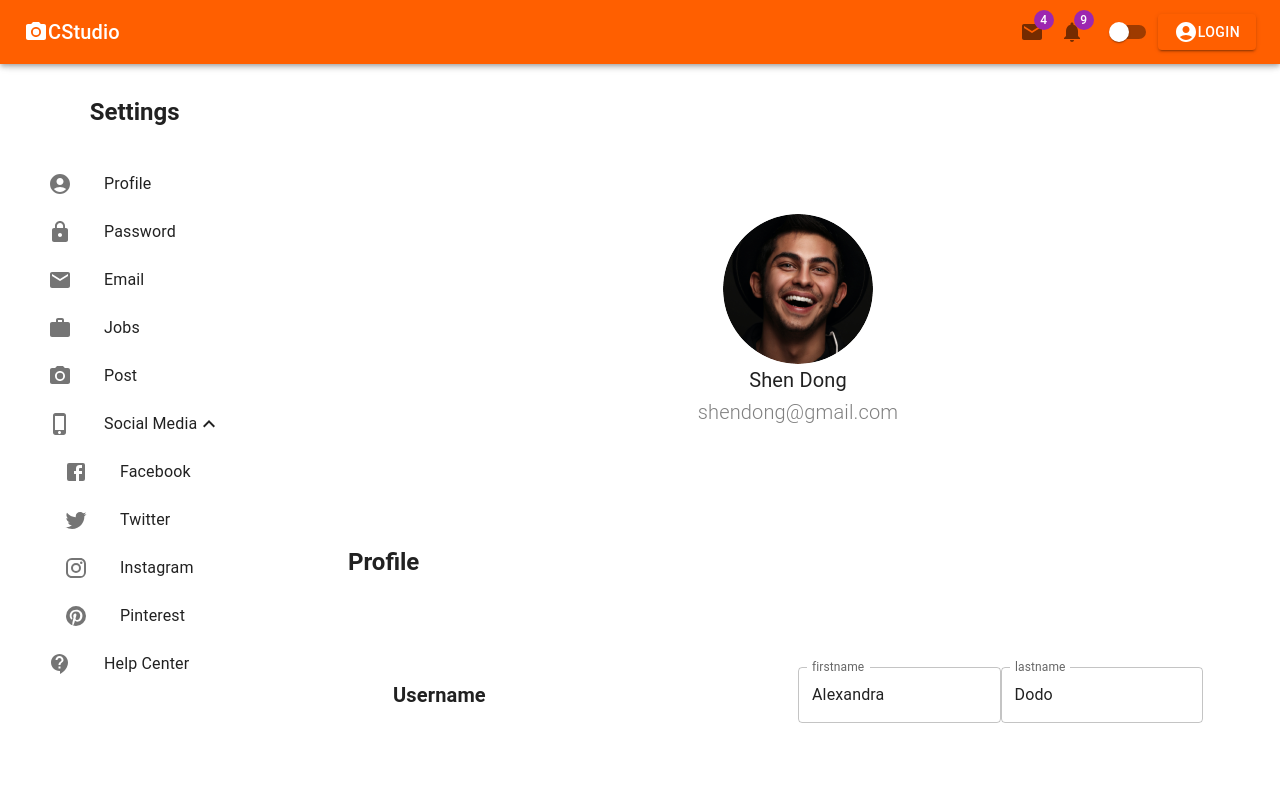
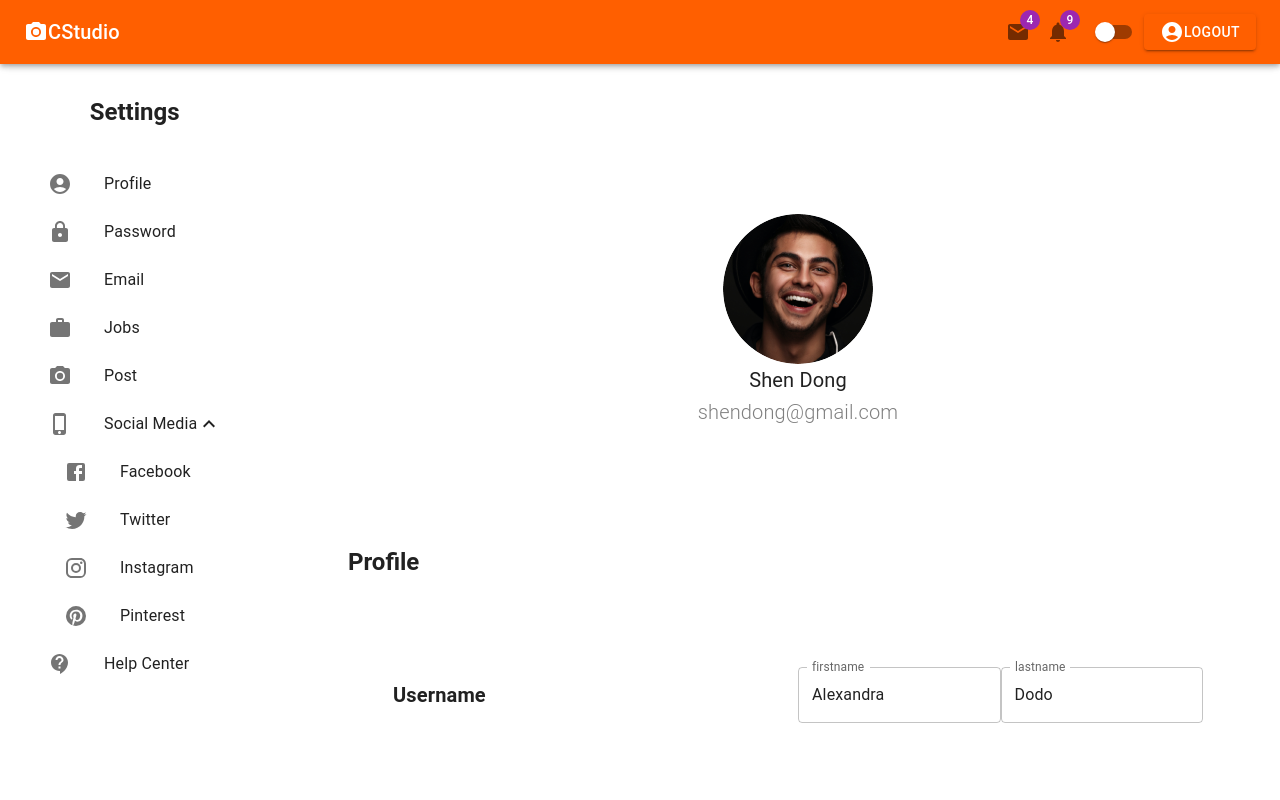
Before and after one commit to RioAldie/CStudio, a React (Create React App) app: page /Profile in a window 1280 px wide. Shown: the top 800 px of the page. Built offline with nearby package versions, Linux system fonts and the light colour scheme; no server answers.

Commit message:
set context API

```diff
--- a/src/App.tsx
+++ b/src/App.tsx
@@ -1,6 +1,6 @@
 import { createTheme, PaletteMode, ThemeProvider } from "@mui/material";
 import { json } from "node:stream/consumers";
-import { ReactNode, useEffect, useState } from "react";
+import { ReactNode, useEffect, useState, createContext } from "react";
 import {
   BrowserRouter as Router,
   Route,
@@ -13,6 +13,9 @@ import Profile from "./profile";
 import SignUp from "./signup";
 
 
+export const AppContext = createContext({
+  isLogin: false
+});
 export default function App() {
   const [mode, setMode] = useState<PaletteMode>('light');
   const [isLogin, setIsLogin] = useState<boolean>(true);
@@ -26,8 +29,11 @@ export default function App() {
       }
   })
   interface childrenProps{
-    children: ReactNode,
+    children: ReactNode
   }
+
+
+
 
 
  function RequireAuth({ children }: childrenProps): any {
@@ -36,6 +42,7 @@ export default function App() {
 
   return (
     <BrowserRouter>
+      <AppContext.Provider value={{isLogin: true}}>
         <ThemeProvider  theme={DarkTheme}>
           <Routes>
             <Route path="/" element={<Home mode={mode} setMode={setMode} isLogin={isLogin} setIsLogin={setIsLogin} setUserid={setUserid}  />} />
@@ -48,7 +55,7 @@ export default function App() {
             }/>
           </Routes>
         </ThemeProvider>
-
+      </AppContext.Provider>
   </BrowserRouter>
   );
 }
--- /dev/null
+++ b/src/component/atoms/btnLogin.tsx
@@ -0,0 +1,26 @@
+import { Button } from "@mui/material";
+import AccountCircleIcon from '@mui/icons-material/AccountCircle';
+import { AppContext } from "../../App";
+import SignIn from "../signin";
+
+interface SignProps{
+    isLogin: boolean
+}
+export default function ButtonSign(){
+    return(
+        <>
+        <AppContext.Consumer>
+            {
+                ({isLogin}) =>{
+                    if(isLogin){
+                        return <Button variant="contained"> <AccountCircleIcon/> Logout </Button>
+                    }
+                    if(!isLogin){
+                        return  <SignIn isLogin={isLogin} />
+                    }
+                }
+            }
+        </AppContext.Consumer>
+        </>
+    )
+}
--- a/src/component/navbar.tsx
+++ b/src/component/navbar.tsx
@@ -7,6 +7,7 @@ import AccountCircleIcon from '@mui/icons-material/AccountCircle';
 import SignIn from "./signin";
 import MailIcon from '@mui/icons-material/Mail';
 import NotificationsIcon from '@mui/icons-material/Notifications';
+import ButtonSign from "./atoms/btnLogin";
 
 
 const StyledToolbar = styled(Toolbar)({
@@ -50,17 +51,17 @@ export default function Navbar (props: NavProps){
         console.log('login', isLogin)
     })
     const { mode, setMode, isLogin, setIsLogin, setUserid} = props;
-    const handleButton = () =>{
-        if(isLogin === true){
-            return(
-                <Button variant="contained" onClick={(e)=> { setIsLogin(false)}}> <AccountCircleIcon/> Logout </Button>
-            )
-        }else{
-            return(
-                <SignIn isLogin={isLogin} setIsLogin={setIsLogin} setUserid={setUserid} />
-            )
-        }
-    }
+    // const handleButton = () =>{
+    //     if(isLogin === true){
+    //         return(
+    //             <Button variant="contained" onClick={(e)=> { setIsLogin(false)}}> <AccountCircleIcon/> Logout </Button>
+    //         )
+    //     }else{
+    //         return(
+    //             <SignIn isLogin={isLogin} setIsLogin={setIsLogin} setUserid={setUserid} />
+    //         )
+    //     }
+    // }
     return(
         <>
         <AppBar position="sticky" color="primary">
@@ -88,7 +89,7 @@ export default function Navbar (props: NavProps){
                 color="primary"
                 />
                 <Box sx={{display:{xs: 'none',sm: 'block'}}}>
-                     {handleButton()}
+                    <ButtonSign/>
                 </Box>
 
                 <MenuIcon sx={{display:{ xs: 'block', sm:'block', md:'none'}}} onClick={(e) =>setOpen(true)}/>
@@ -110,7 +111,7 @@ export default function Navbar (props: NavProps){
                     <MenuItem >Katalog</MenuItem>
                     <MenuItem >About</MenuItem>
                     <MenuItem >Contact</MenuItem>
-                    <MenuItem >{handleButton()}</MenuItem>
+                    <MenuItem ><ButtonSign/></MenuItem>
                 </Menu>
                </NavBox>
             </StyledToolbar>
--- a/src/component/signin.tsx
+++ b/src/component/signin.tsx
@@ -12,8 +12,6 @@ const StyledModal = styled(Modal)({
 });
 interface SignInProps{
     isLogin: Boolean,
-    setIsLogin: React.Dispatch<React.SetStateAction<boolean>>,
-    setUserid: React.Dispatch<React.SetStateAction<String>>
 }
 
 export default function SignIn(props:SignInProps){
@@ -23,7 +21,7 @@ export default function SignIn(props:SignInProps){
     const [userform, setUserform] = useState<string>();
     const [password, setPassword] = useState("");
     const navigate = useNavigate();
-    const {isLogin, setIsLogin, setUserid} = props;
+    const {isLogin} = props;
 
     const handleLogin = ()=>{
         signInWithEmailAndPassword(auth, email, password)
@@ -35,9 +33,8 @@ export default function SignIn(props:SignInProps){
             const userid = user.uid
             setUserform(user.uid);
             console.log(userform)
-            setUserid(userid.toString());
             setOpen(false);
-            setIsLogin(true);
+
         })
         .catch((error) => {
             const errorCode = error.code;
--- a/src/profile.tsx
+++ b/src/profile.tsx
@@ -12,7 +12,7 @@ interface ProfileProps{
 }
 
 export default function Profile(props: ProfileProps){
-   const {mode, setMode,setIsLogin, setUserid, isLogin} = props;
+   const {mode, setMode,setIsLogin, setUserid} = props;
 
     return(
         <>
```
Also changed, not shown: src/home.tsx (+7 -2 lines), 1 other file (tests, documents, lock files or other folders). Lines whose indentation alone changed are shown as unchanged.
